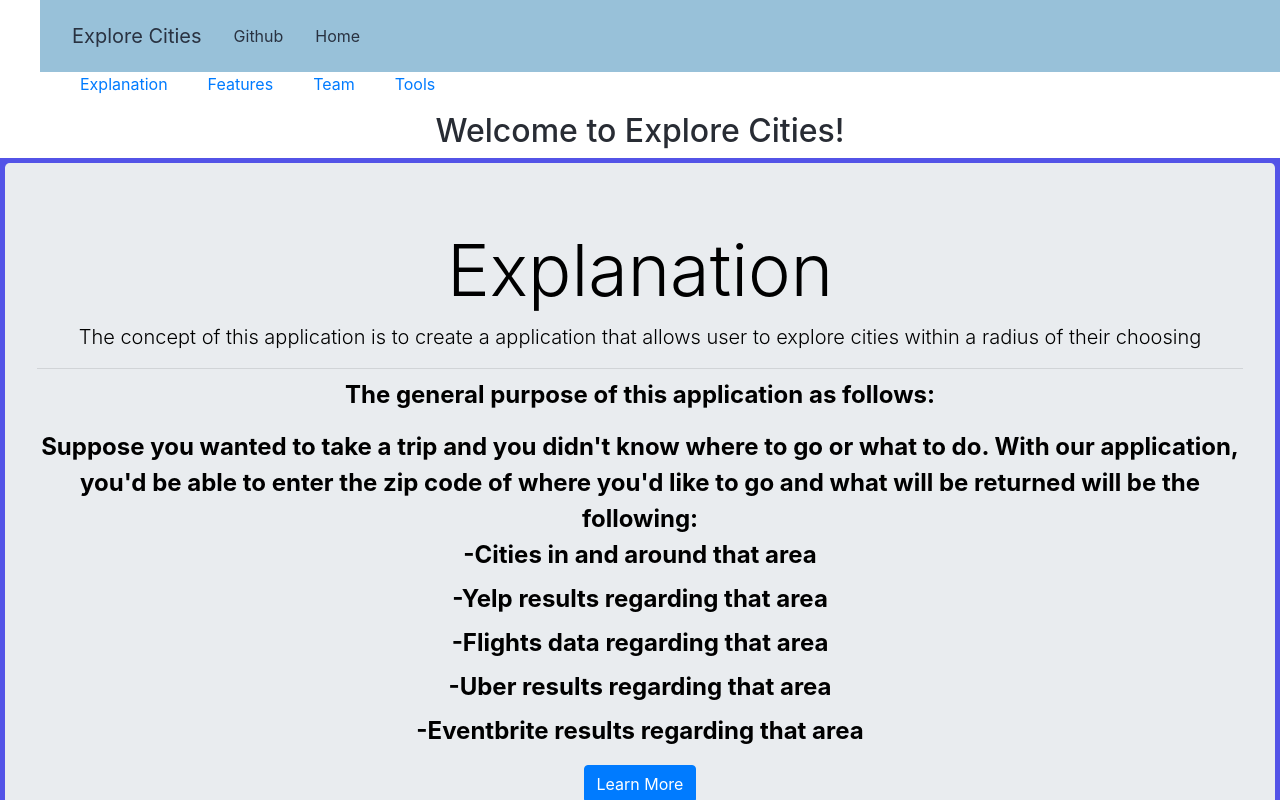
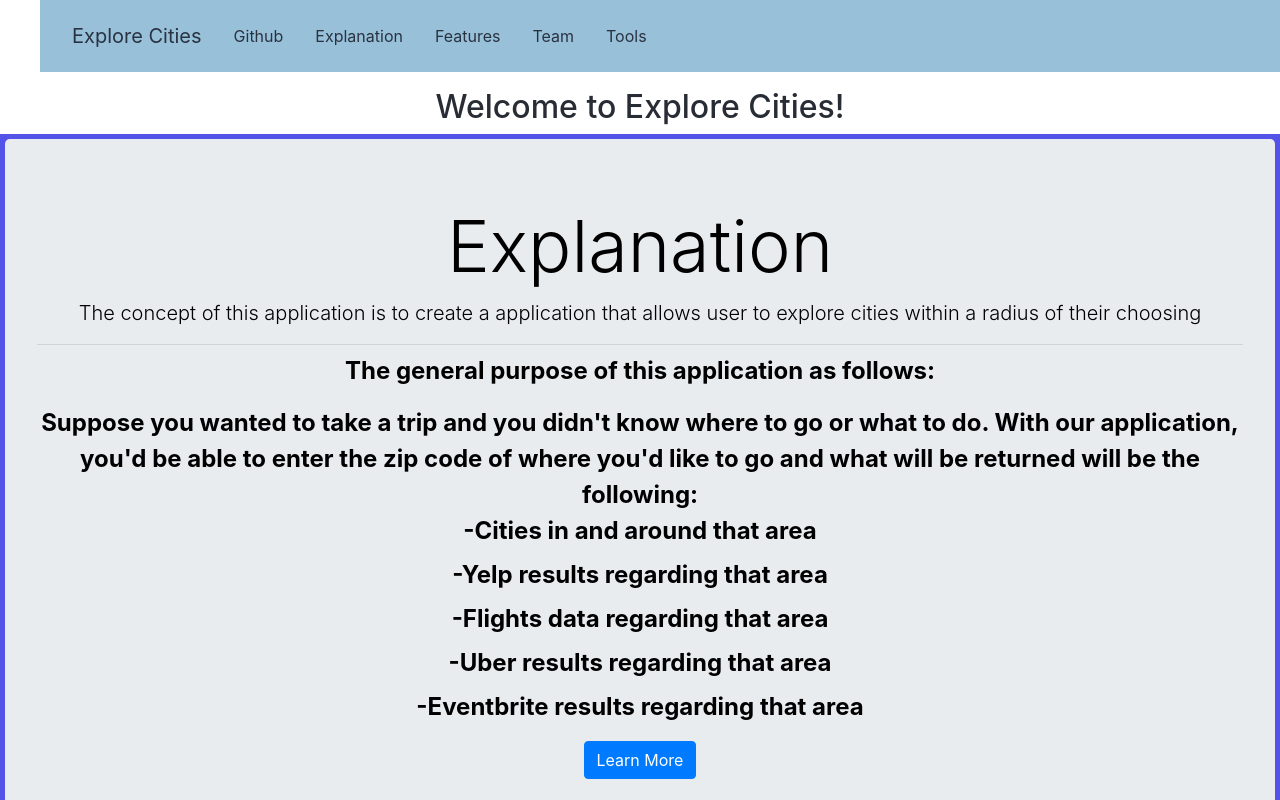
Before and after one commit to Codubee/ExploreCitiesMW4-6, a React (Create React App) app in the folder frontend/: page / in a window 1280 px wide. Shown: the top 800 px of the page. Built offline with nearby package versions, Linux system fonts and the light colour scheme.

Commit message:
Add routing/tabs to the nav bar

```diff
--- a/frontend/src/App.js
+++ b/frontend/src/App.js
@@ -24,20 +24,6 @@
         <nav>
           <ul>
             <NavBar />
-            <div2>
-              <ul>
-                <Link to = "/explanation">Explanation</Link>
-              </ul>
-              <ul>
-                <Link to = "/features">Features</Link>
-              </ul>
-              <ul>
-                <Link to = "/team">Team</Link>
-              </ul>
-              <ul>
-                <Link to = "/tools">Tools</Link>
-              </ul>
-            </div2>
           </ul>
         </nav>
 
--- a/frontend/src/components/NavBar/Navbar.js
+++ b/frontend/src/components/NavBar/Navbar.js
@@ -12,7 +12,10 @@
           <ReactBootStrap.Navbar.Collapse id="responsive-navbar-nav">
 
             <ReactBootStrap.Nav.Link class="nav-link" href="https://github.com/Codubee/ExploreCitiesMW4-6" >Github</ReactBootStrap.Nav.Link>
-            <ReactBootStrap.Nav.Link href="/" >Home</ReactBootStrap.Nav.Link>
+            <ReactBootStrap.Nav.Link href="/explanation" >Explanation</ReactBootStrap.Nav.Link>
+            <ReactBootStrap.Nav.Link href="/features" >Features</ReactBootStrap.Nav.Link>
+            <ReactBootStrap.Nav.Link href="/team" >Team</ReactBootStrap.Nav.Link>
+            <ReactBootStrap.Nav.Link href="/tools" >Tools</ReactBootStrap.Nav.Link>
 
           </ReactBootStrap.Navbar.Collapse>
         </ReactBootStrap.Navbar>
```
